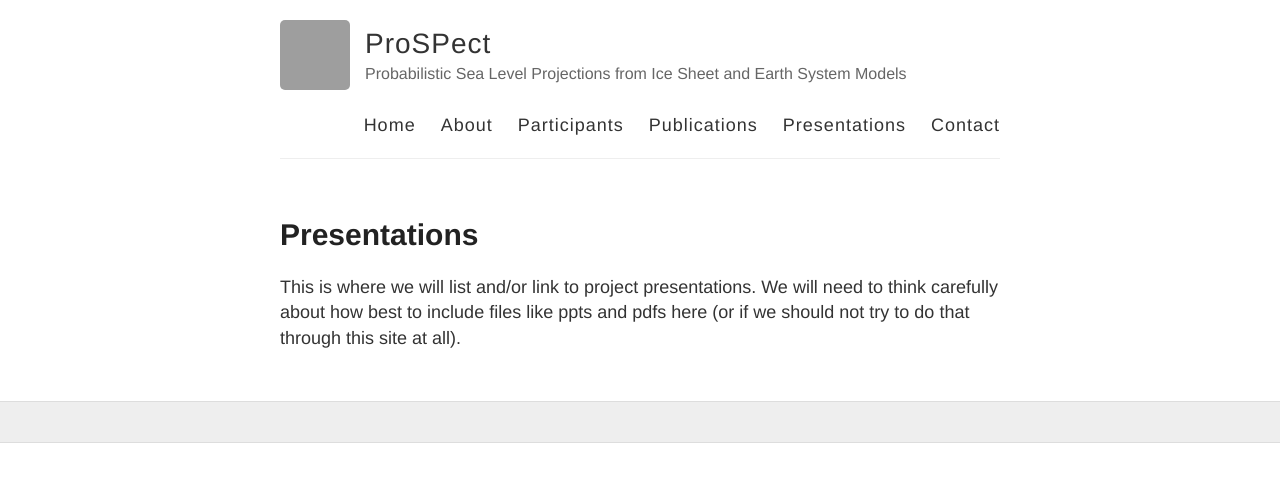
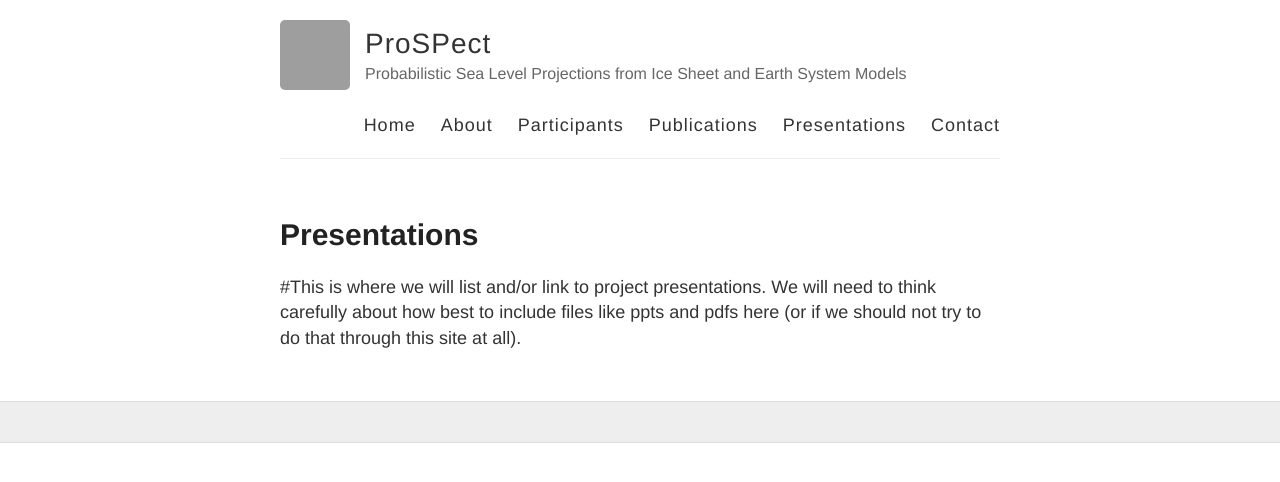
Before and after one commit to SLE-E3SM/SLE-E3SM.github.io, a Jekyll site: the page built from presentations.md, in a window 1280 px wide. Shown: the top 482 px of the page. Built offline with Jekyll 4.4.1, drawn with Linux system fonts in a browser that asks for light colours; grey boxes are pictures that could not be loaded.

```diff
--- a/presentations.md
+++ b/presentations.md
@@ -4,4 +4,4 @@ title: Presentations
 permalink: /presentations/
 ---
 
-This is where we will list and/or link to project presentations. We will need to think carefully about how best to include files like ppts and pdfs here (or if we should not try to do that through this site at all).
+#This is where we will list and/or link to project presentations. We will need to think carefully about how best to include files like ppts and pdfs here (or if we should not try to do that through this site at all).
```
